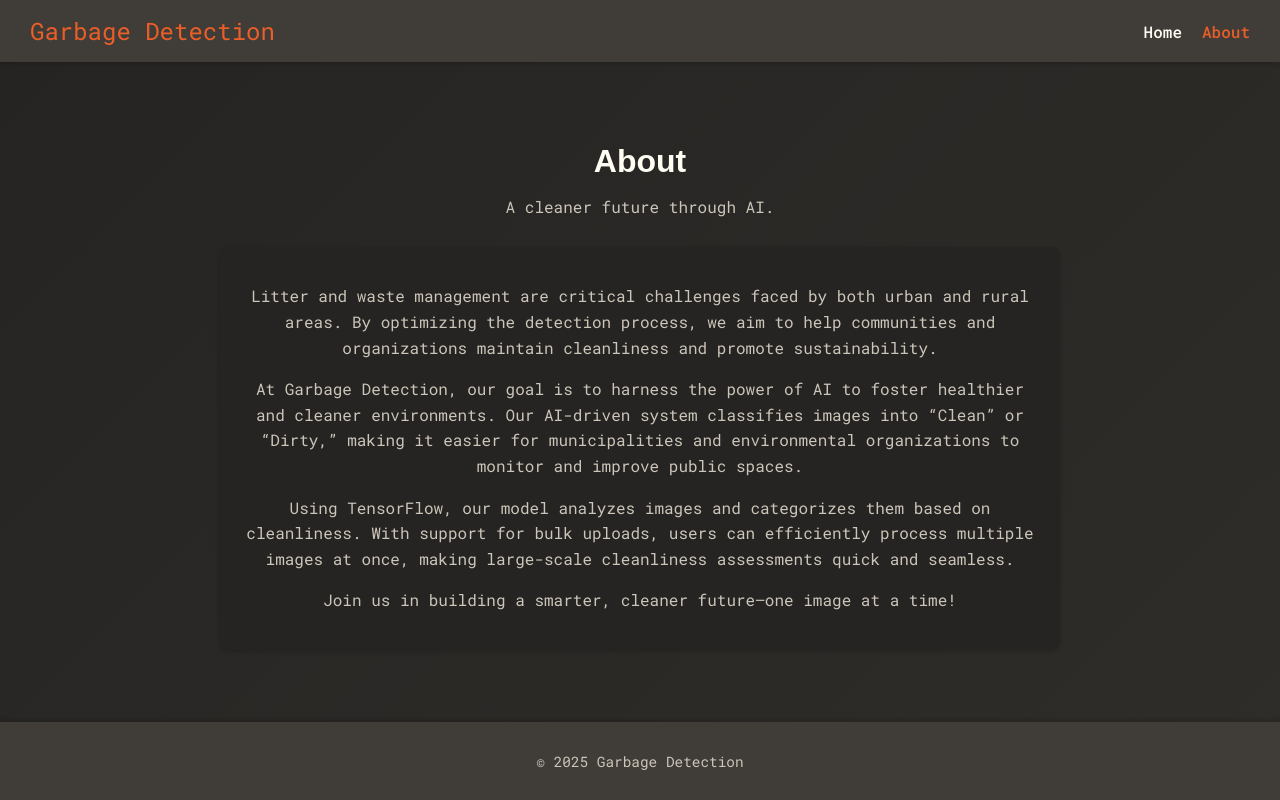
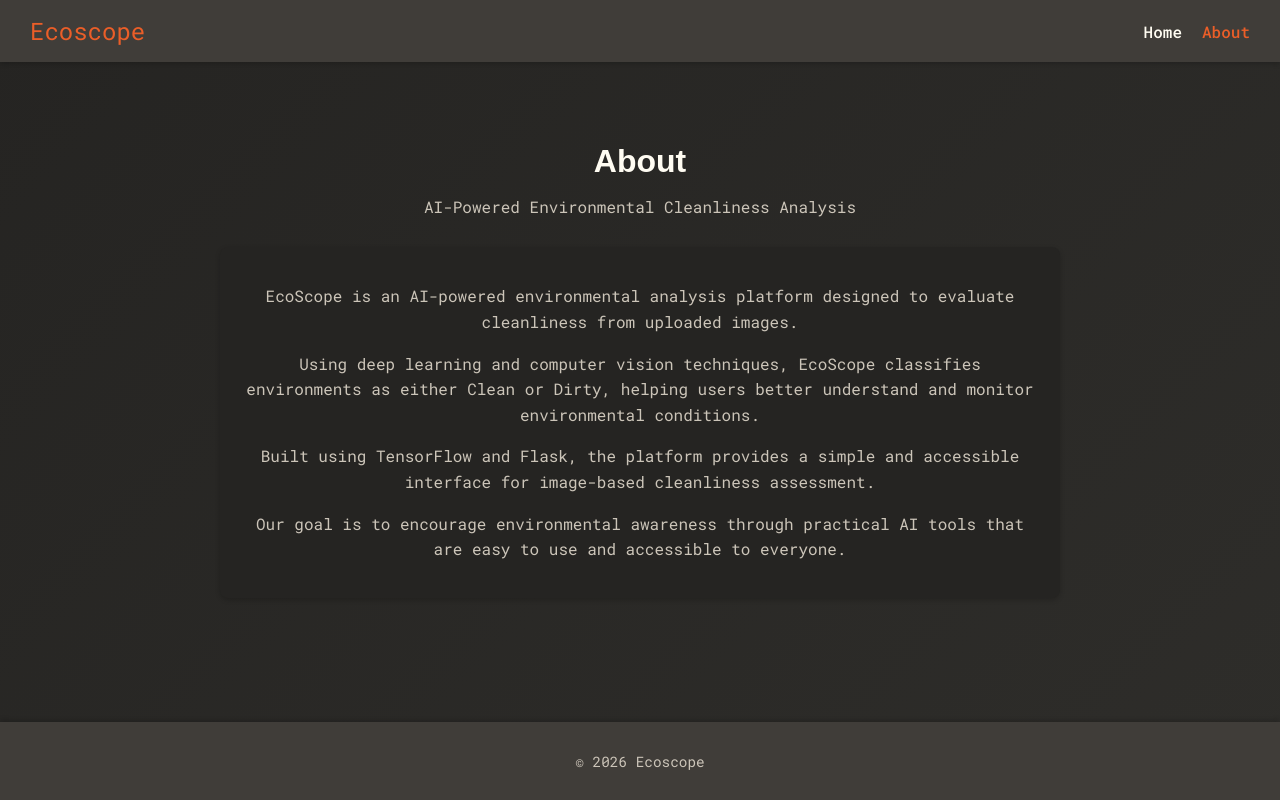
Before and after one commit to GJ037/Garbage-Detection, a Flask app: page /about in a window 1280 px wide. Run offline with Flask 3, Linux system fonts and the light colour scheme.

Commit message:
Changed the branding and the title

```diff
--- a/templates/about.html
+++ b/templates/about.html
@@ -3,13 +3,13 @@
 <head>
     <meta charset="UTF-8">
     <meta name="viewport" content="width=device-width, initial-scale=1.0">
-    <title>About - Garbage Detection</title>
+    <title>Ecoscope | About</title>
     <link rel="stylesheet" href="{{ url_for('static', filename='style.css') }}">
     <link href="https://fonts.googleapis.com/css2?family=Roboto+Mono:wght@400;500&display=swap" rel="stylesheet">
 </head>
 <body>
     <nav class="navbar">
-        <div class="nav-brand">Garbage Detection</div>
+        <div class="nav-brand">Ecoscope</div>
         <ul class="nav-links">
             <li><a href="/">Home</a></li>
             <li><a href="/about" class="active">About</a></li>
@@ -19,30 +19,31 @@
     <div class="container">
         <header>
             <h1>About</h1>
-            <p class="subtitle">A cleaner future through AI.</p>
+            <p class="subtitle">AI-Powered Environmental Cleanliness Analysis</p>
         </header>
 
         <section class="about-section">
             <p>
-                Litter and waste management are critical challenges faced by both urban and rural areas.
-                By optimizing the detection process, we aim to help communities and organizations maintain cleanliness and promote sustainability.
+                EcoScope is an AI-powered environmental analysis platform designed to evaluate cleanliness from uploaded images.
             </p>
             <p>
-                At Garbage Detection, our goal is to harness the power of AI to foster healthier and cleaner environments.
-                Our AI-driven system classifies images into “Clean” or “Dirty,” making it easier for municipalities and environmental organizations to monitor and improve public spaces.
+                Using deep learning and computer vision techniques,
+                EcoScope classifies environments as either Clean or Dirty,
+                helping users better understand and monitor environmental conditions.
             </p>
             <p>
-                Using TensorFlow, our model analyzes images and categorizes them based on cleanliness.
-                With support for bulk uploads, users can efficiently process multiple images at once, making large-scale cleanliness assessments quick and seamless.
+                Built using TensorFlow and Flask, the platform provides a simple and accessible interface
+                for image-based cleanliness assessment.
             </p>
             <p>
-                Join us in building a smarter, cleaner future—one image at a time!
+                Our goal is to encourage environmental awareness through practical AI tools that are easy to use
+                and accessible to everyone.
             </p>
         </section>
     </div>
 
     <footer class="footer">
-        <p>© 2025 Garbage Detection</p>
+        <p>© 2026 Ecoscope</p>
     </footer>
 </body>
 </html>
```
Also changed, not shown: templates/home.html (+5 -5 lines), templates/results.html (+7 -7 lines), templates/tool.html (+6 -6 lines).
